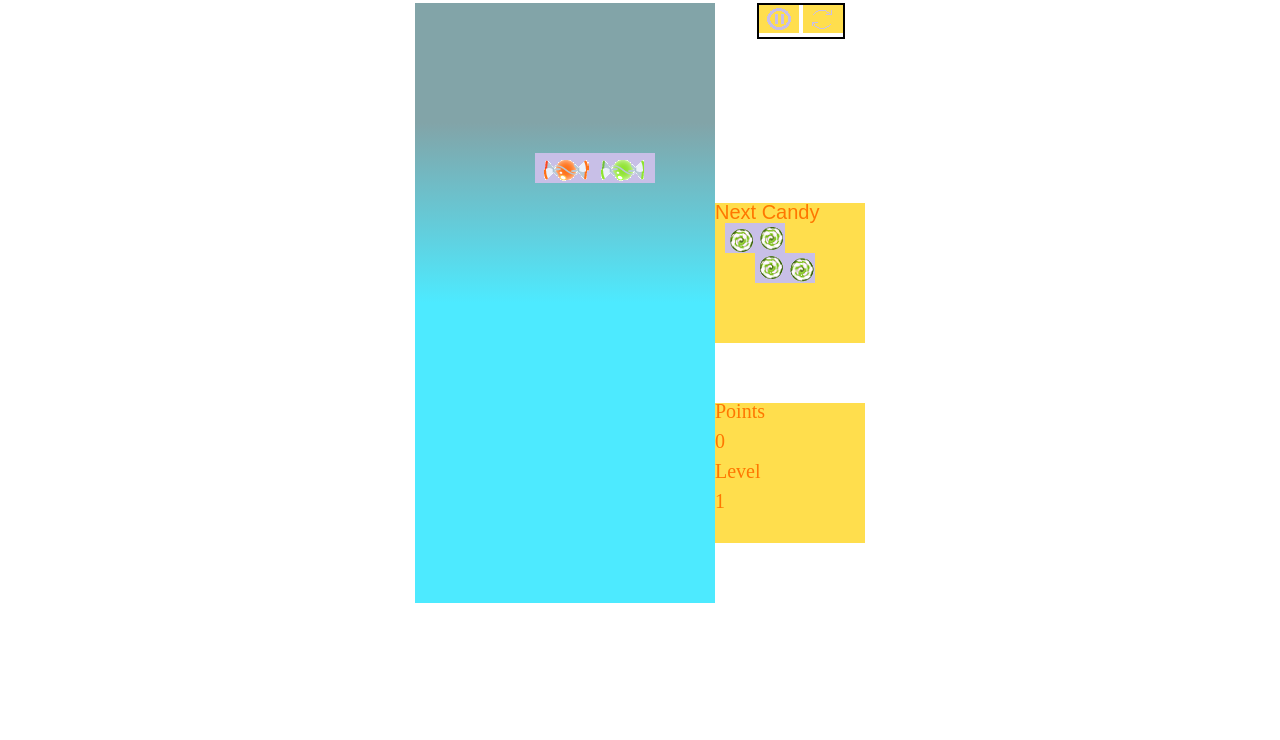
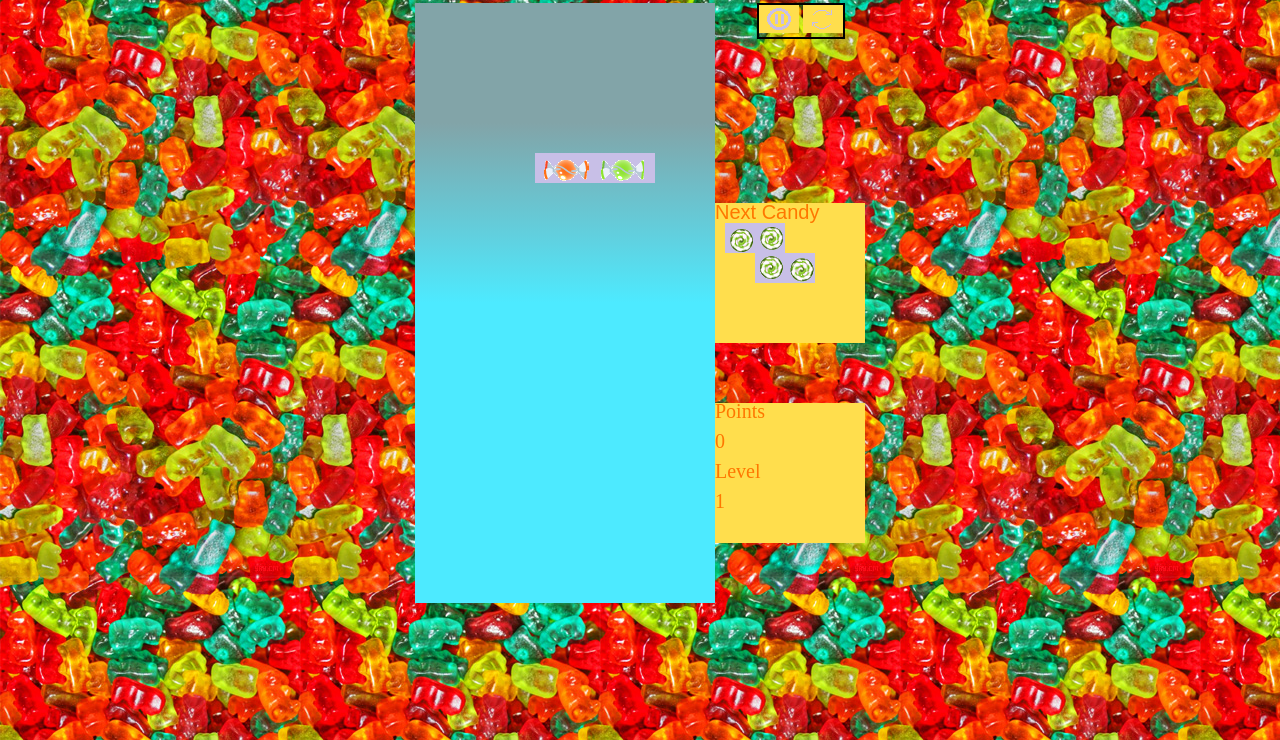
Before and after one commit to Zalastra/CandyRain, a plain HTML site: page src/index.html in a window 1280 px wide. Shown: the part 60-800 px from the top of the page. Drawn offline with Linux system fonts and the light colour scheme.

Commit message:
fixed background

```diff
--- a/src/css/candyrain.css
+++ b/src/css/candyrain.css
@@ -1,6 +1,6 @@
 
 body {
-	background-image: candybackground.jpg;
+	background-image: url('../images/candybackground.jpg');
 }
 
 #banner {
```
